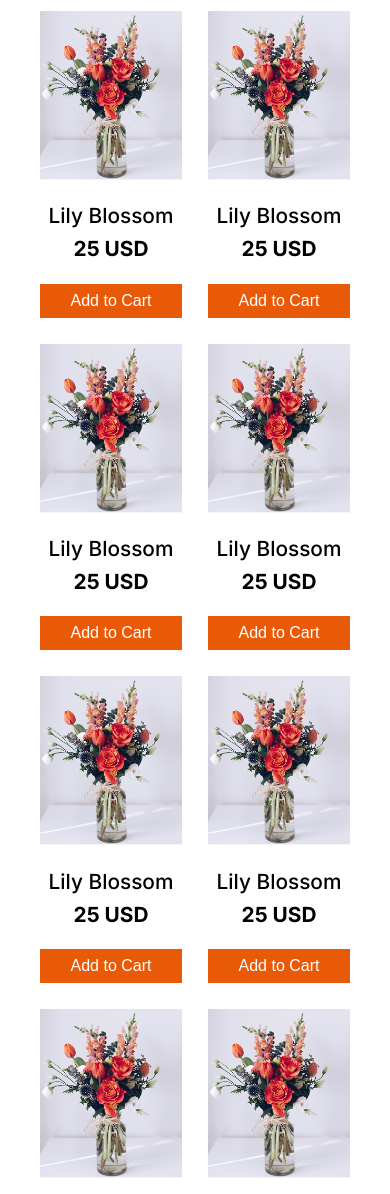
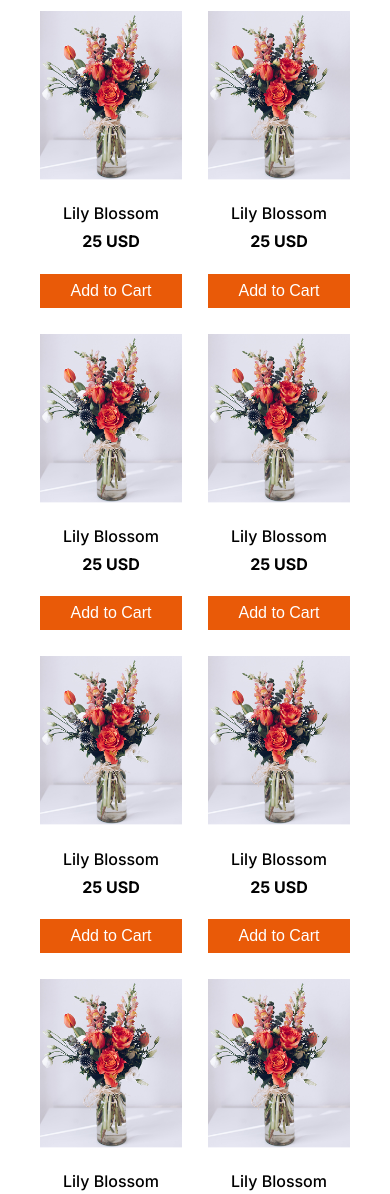
Before and after one commit to Thesachindey/PHero-B12A02, a plain HTML site: page index.html in a window 390 px wide. Shown: the part 930-2124 px from the top of the page. Drawn offline with Linux system fonts and the light colour scheme.

Commit message:
refactored navigation and footer styles for consistency; improved spacing and formatting in CSS

```diff
--- a/style.css
+++ b/style.css
@@ -596,9 +596,11 @@ footer {
         width: 100%;
 
     }
-.bloom h2{
+
+    .bloom h2 {
         font-size: .9rem;
     }
+
     .zabo h2 {
         font-size: 1rem;
 
@@ -646,22 +648,34 @@ footer {
         gap: 10px;
     }
 
+    .plants-card-title,
+    .plants-card-price {
+
+        font-size: 1rem;
+
+    }
+
+
     .hero-section {
         flex-direction: column-reverse;
         padding: 0;
     }
-    .hero-details-con h1{
+
+    .hero-details-con h1 {
         font-size: 2rem
     }
-    .hero-details-con p{
+
+    .hero-details-con p {
         font-size: 1rem;
     }
-    .hero-section img{
+
+    .hero-section img {
         width: 100%;
     }
 
-.nav-m-hide{
+    .nav-m-hide {
         display: none;
     }
 
+
 }
```
Also changed, not shown: index.html (+1 -1 lines). Lines whose indentation alone changed are shown as unchanged.
